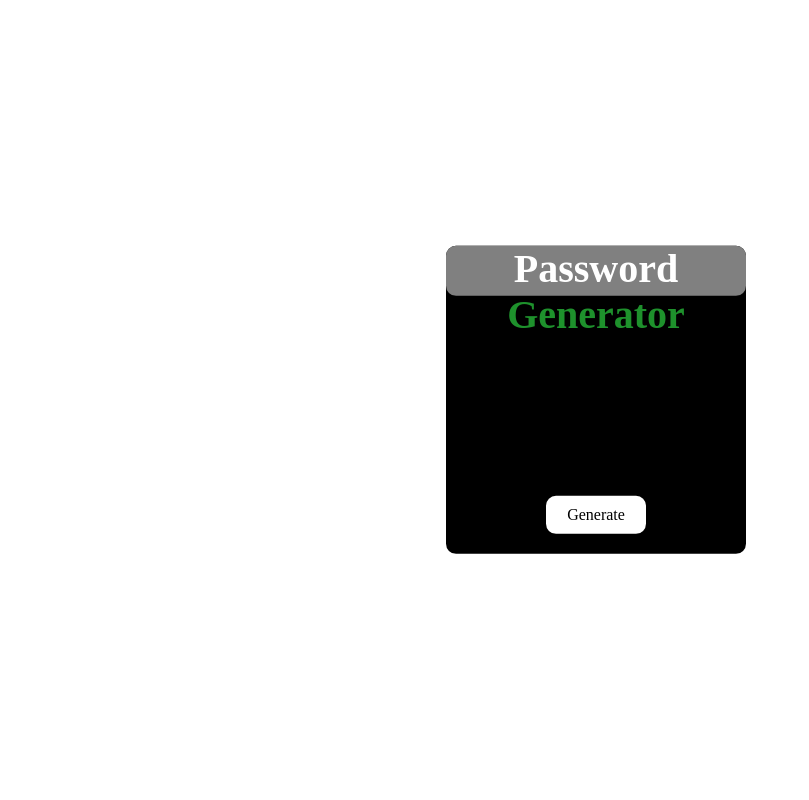
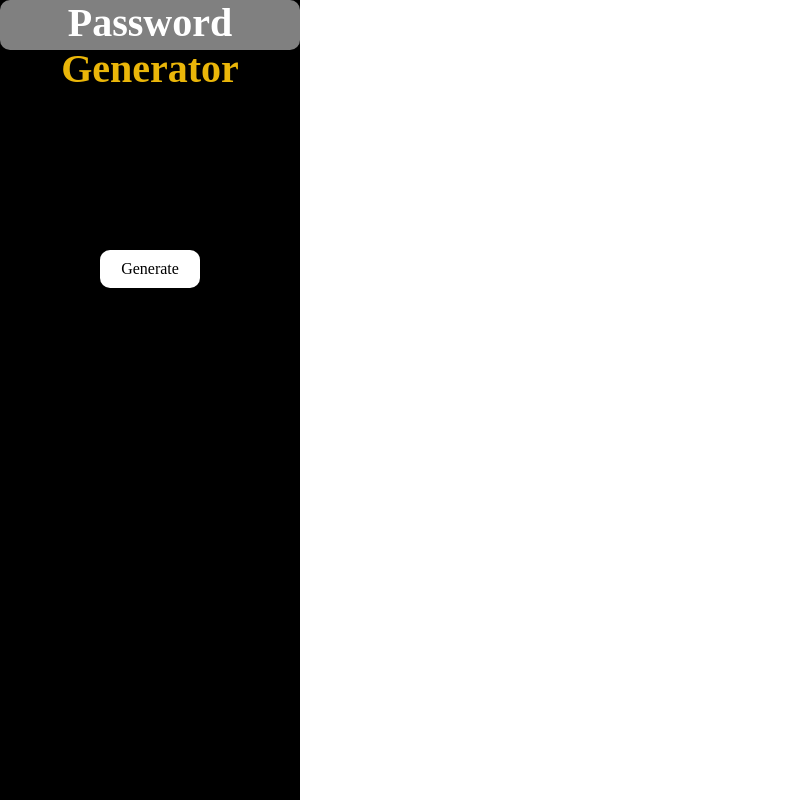
Before and after one commit to knoy00/password-generator, a website built with Vite: page index.html in a window 1280 px wide. Shown: the whole page, without its empty margins (0-809 px from the left). Built offline with nearby package versions, Linux system fonts and the light colour scheme.

Commit message:
Update index.css

```diff
--- a/index.css
+++ b/index.css
@@ -5,11 +5,7 @@ html, body {
 
 .container{
     width: 300px;
-    position: absolute;
-    top: 50%;
-    right: 30%;
-    transform: translate(-50%, -50%);
-    border-radius: 10px;
+    height: 100dvh;
     background-color: black;
     color: beige;
 }
@@ -25,7 +21,7 @@ html, body {
 }
 
 span{
-    color: rgb(30, 145, 44);
+    color: rgb(234, 182, 9);
 }
 
 #password{
```
